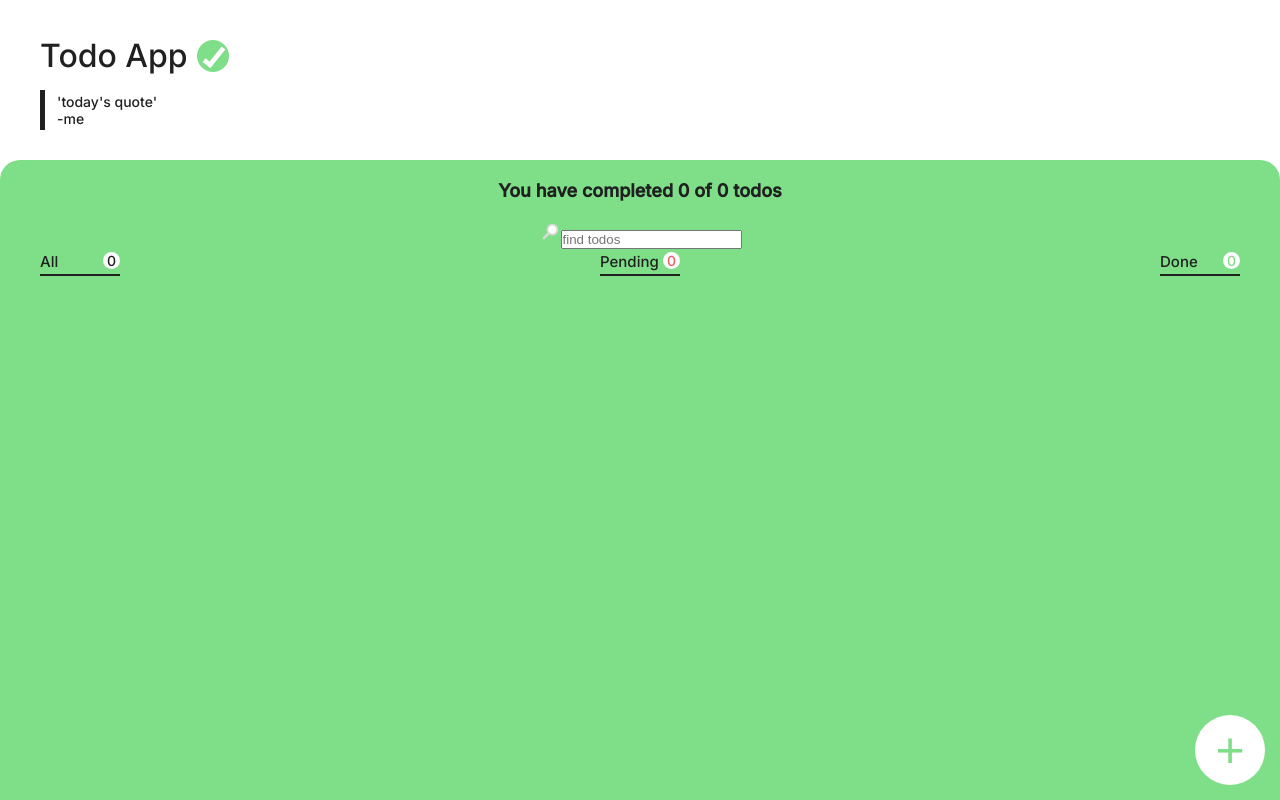
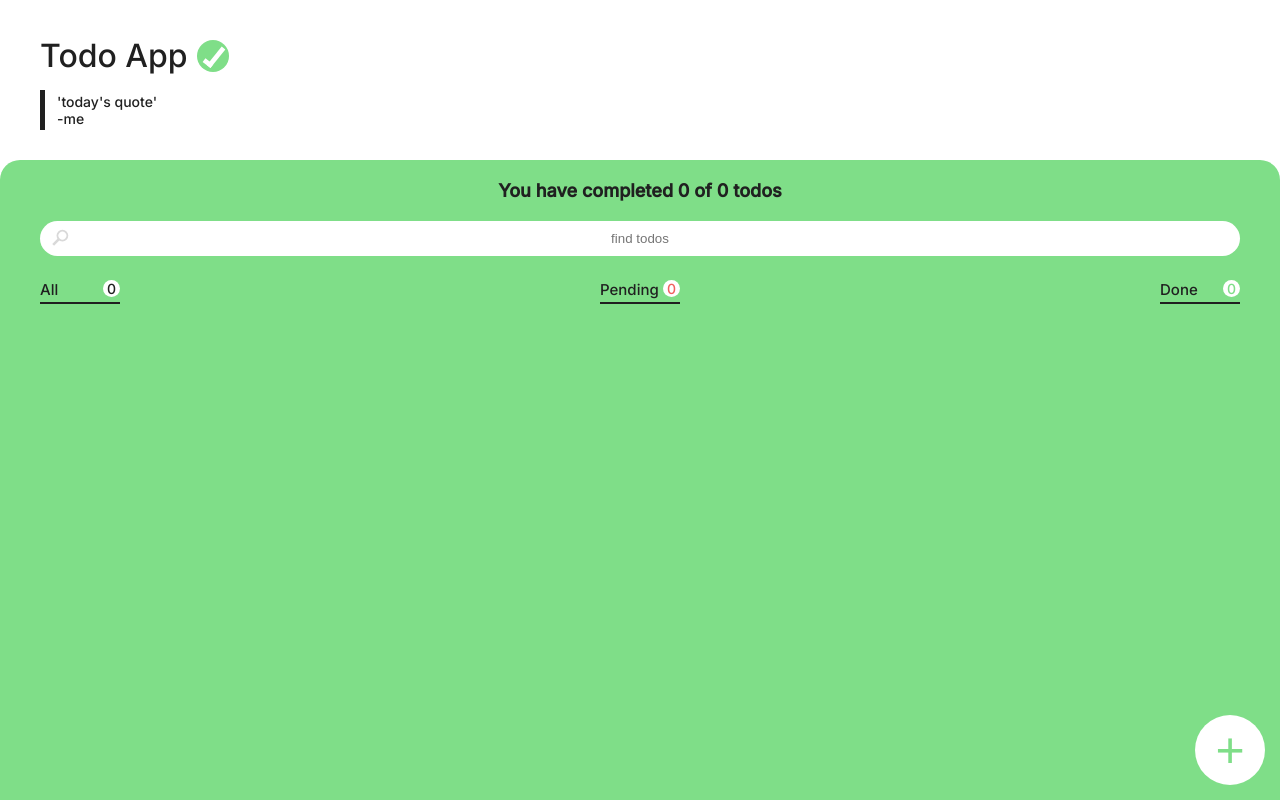
Before and after one commit to Manuel-2/todo-app, a React (Create React App) app: page / in a window 1280 px wide. Built offline with nearby package versions, Linux system fonts and the light colour scheme.

Commit message:
cambios en los estilos al precionar un boton, y se añadieron los estilos de la barra de busqueda

```diff
--- a/src/App.css
+++ b/src/App.css
@@ -8,6 +8,7 @@ html {
     --green: #7FDE88;
     --red: #F15F5F;
     --dark: #202020;
+    --secondary-dark: #747474;
     --white: #ffffff;
     --secondary-white: #F5F5F5;
 
@@ -80,6 +81,36 @@ html {
     width: 100%;
 }
 
+/* search bar*/
+.search-bar {
+    background-color: var(--white);
+    width: 100%;
+    height: 35px;
+    border-radius: 35px;
+    display: flex;
+    justify-content: center;
+    position: relative;
+    margin-bottom: 21px;
+}
+
+.search-bar__icon {
+    position: absolute;
+    left: 9px;
+    top: 6px;
+}
+
+.search-bar__text-input {
+    border: none;
+    width: 80%;
+    text-align: center;
+}
+
+.search-bar__text-input:focus-visible {
+    outline: none;
+}
+
+
+
 /* tabs */
 .todos-section__main__tabs-container {
     display: flex;
@@ -122,7 +153,7 @@ html {
     margin-top: 40px;
     overflow-y: scroll;
     width: 100%;
-    max-height: 450px;
+    max-height: 395px;
 }
 
 .todo-item {
@@ -262,3 +293,12 @@ html {
     color: white;
     font-weight: 600;
 }
+
+.button {
+    transition: transform 0.2s;
+}
+
+.button:active {
+    transform: scale(0.9);
+    box-shadow: 0px 0px 5px #FFFFFF;
+}
--- a/src/Components/CreateTodoButton/CreateTodoButton.js
+++ b/src/Components/CreateTodoButton/CreateTodoButton.js
@@ -9,7 +9,7 @@ function CreateTodoButton(props) {
   };
 
   return (
-    <button onClick={toggleModalVisibility} className="create-todo-btn">
+    <button onClick={toggleModalVisibility} className="create-todo-btn button">
       +
     </button>
   );
--- a/src/Components/TodoForm/TodoForm.js
+++ b/src/Components/TodoForm/TodoForm.js
@@ -38,13 +38,13 @@ function TodoForm(props) {
       ></input>
       <div className="create-todo-form__buttons-container">
         <input
-          className="create-todo-form__cancel-btn create-todo-form-btn"
+          className="create-todo-form__cancel-btn create-todo-form-btn button"
           type={"button"}
           value="Cancel"
           onClick={cancelTodo}
         ></input>
         <input
-          className="create-todo-form__sumbit-btn create-todo-form-btn"
+          className="create-todo-form__sumbit-btn create-todo-form-btn button"
           type={"submit"}
           value="Create"
           onClick={createTodo}
--- a/src/Components/TodosContainer/TodosContainer.js
+++ b/src/Components/TodosContainer/TodosContainer.js
@@ -7,7 +7,7 @@ import { Todo } from "../Todo/Todo";
 import { TodoLoadingSkeleton } from "../TodoLoadingSkeleton/TodoLoadingSkeleton";
 
 function TodosContainer(props) {
-  const { todos, loadState } = React.useContext(globalContext);
+  const { todos, loadState, searchValue } = React.useContext(globalContext);
 
   let elementsToRender = [];
   if (loadState === loadStateEnum.loading) {
@@ -26,6 +26,14 @@ function TodosContainer(props) {
         ></Todo>
       );
     });
+    if (searchValue.length > 0) {
+      const filterList = elementsToRender.filter((todo) => {
+        const todoText = todo.props.todoText.toLowerCase();
+        const todoSearchValue = searchValue.toLowerCase();
+        return todoText.includes(todoSearchValue);
+      });
+      elementsToRender = filterList;
+    }
   }
 
   return <div className="todos-container">{elementsToRender}</div>;
```
